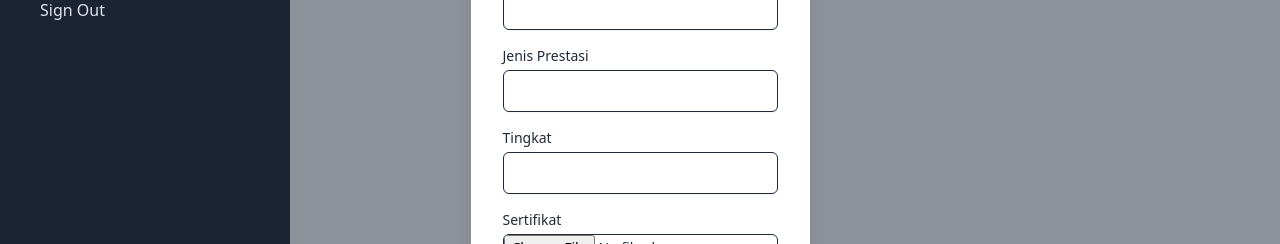
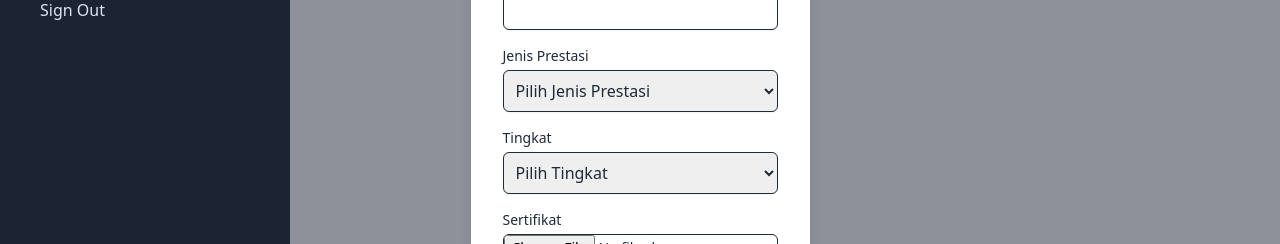
Before and after one commit to Dyastriapr/E2FrontEnd, a React (Create React App) app: page /prestasi in a window 1280 px wide. Both pictures are taken after a click on the button "Tambah Prestasi". Shown: the part 320-564 px from the top of the page. Built offline with nearby package versions, Linux system fonts and the light colour scheme; no server answers.

Commit message:
prestasi

```diff
--- a/src/modules/prestasi/Prestasi.js
+++ b/src/modules/prestasi/Prestasi.js
@@ -270,27 +270,40 @@ export default function Prestasi() {
               <label className="block text-sm font-medium text-gray-700">
                 Jenis Prestasi
               </label>
-              <input
-                type="text"
+              <select
                 name="jenis_prestasi"
                 value={formData.jenis_prestasi}
                 onChange={handleChange}
                 required
                 className="mt-1 p-2 block w-full border border-gray-300 rounded-md shadow-sm focus:outline-none focus:ring-primary focus:border-primary"
-              />
+              >
+                <option value="" disabled>
+                  Pilih Jenis Prestasi
+                </option>
+                <option value="Akademik">Akademik</option>
+                <option value="Nonakademik">Nonakademik</option>
+              </select>
             </div>
             <div>
               <label className="block text-sm font-medium text-gray-700">
                 Tingkat
               </label>
-              <input
-                type="text"
+              <select
                 name="tingkat"
                 value={formData.tingkat}
                 onChange={handleChange}
                 required
                 className="mt-1 p-2 block w-full border border-gray-300 rounded-md shadow-sm focus:outline-none focus:ring-primary focus:border-primary"
-              />
+              >
+                <option value="" disabled>
+                  Pilih Tingkat
+                </option>
+                <option value="Kecamatan">Kecamatan</option>
+                <option value="Kabupaten/Kota">Kabupaten/Kota</option>
+                <option value="Provinsi">Provinsi</option>
+                <option value="Nasional">Nasional</option>
+                <option value="Internasional">Internasional</option>
+              </select>
             </div>
             <div>
               <label className="block text-sm font-medium text-gray-700">
```
